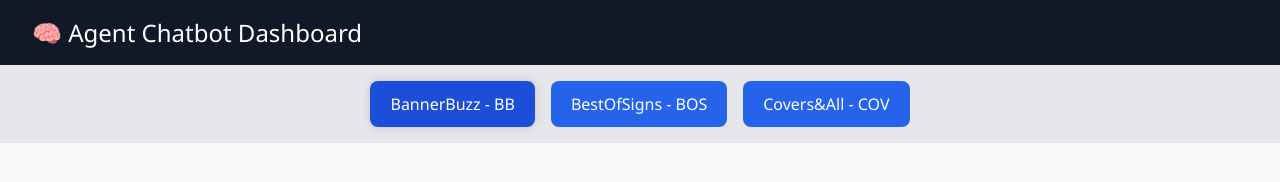
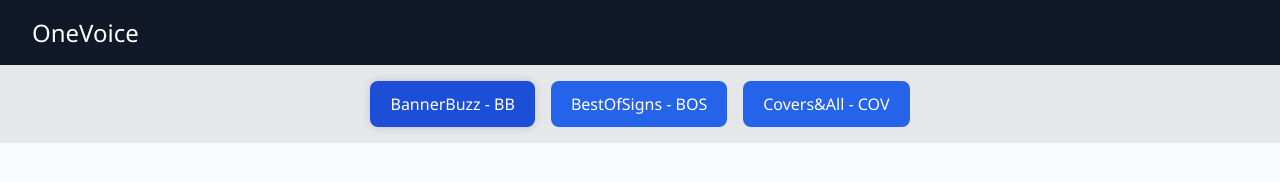
Before and after one commit to pvedant881/Agent-ChatBot-Dashboard, a plain HTML site: page index.html in a window 1280 px wide. Drawn offline with Linux system fonts and the light colour scheme.

Commit message:
Update index.html

```diff
--- a/index.html
+++ b/index.html
@@ -65,7 +65,7 @@
 </head>
 <body>
 
-  <header>🧠 Agent Chatbot Dashboard</header>
+  <header>OneVoice</header>
 
   <div class="tabs">
     <div class="tab active" onclick="loadBot('bb', this)">BannerBuzz - BB</div>
```
